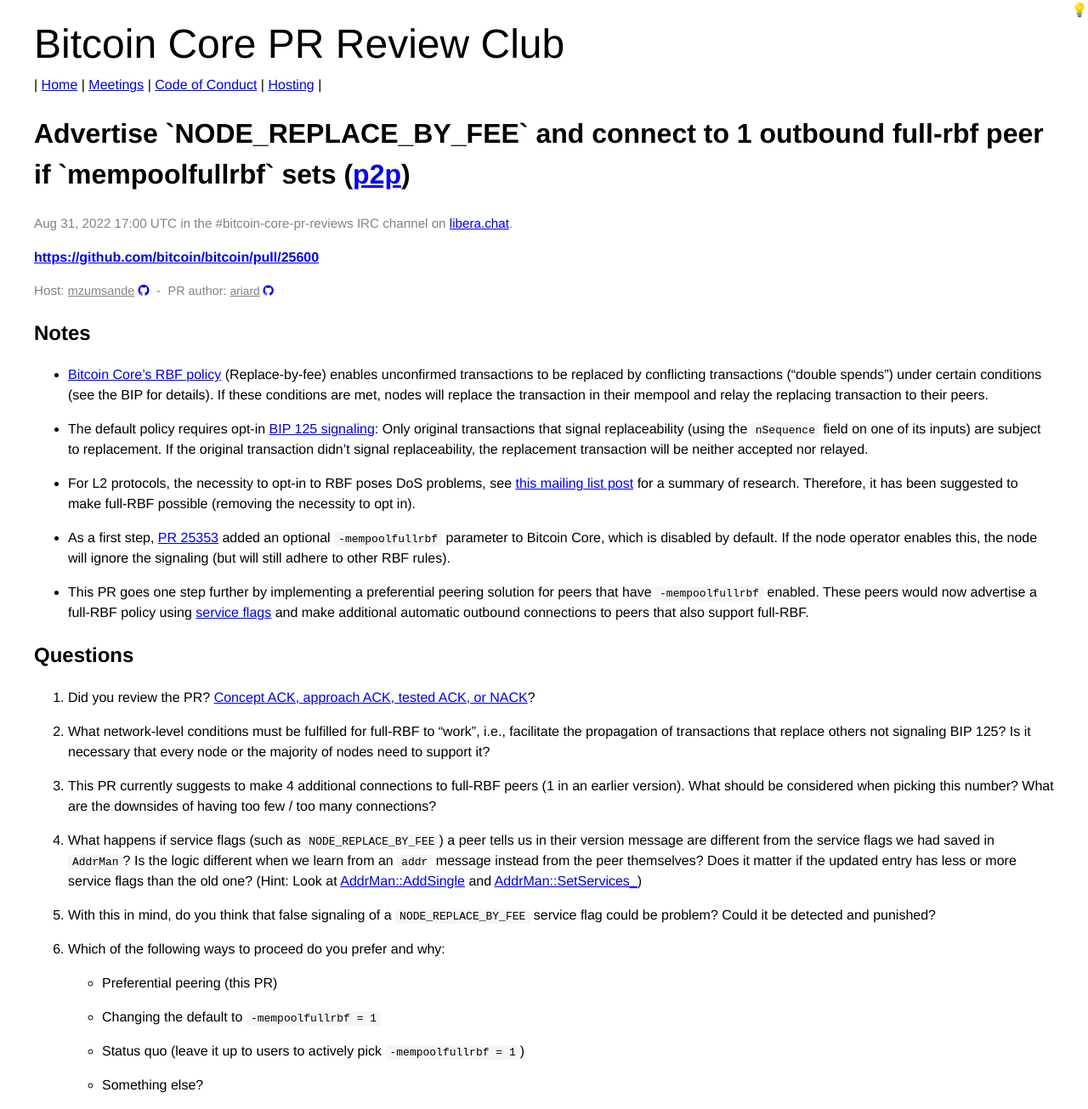
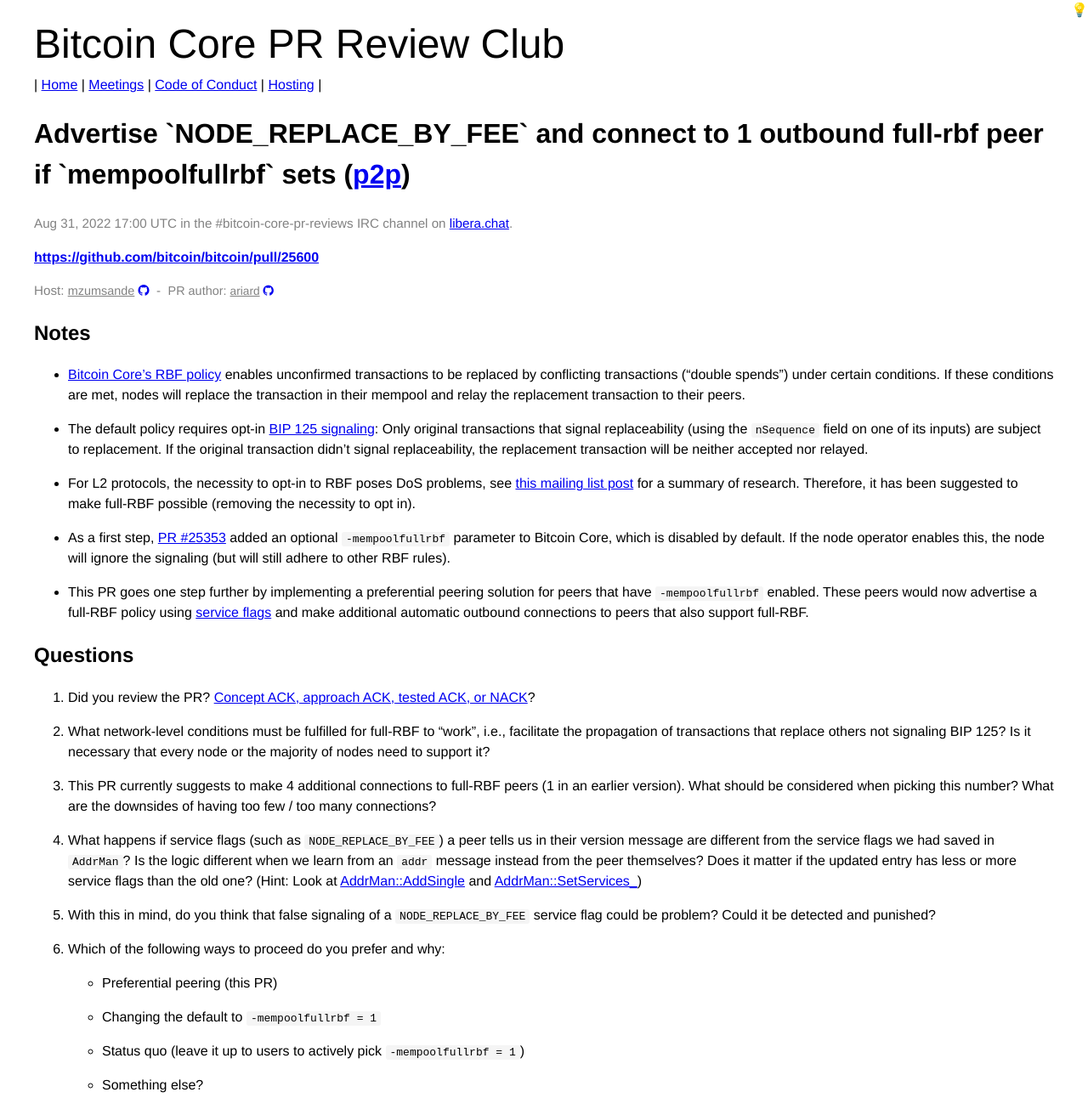
Before and after one commit to bitcoin-core-review-club/website, a Jekyll site: the page built from _posts/2022-08-31-#25600.md, in a window 1280 px wide. Shown: the whole page at 85% size. Built offline with Jekyll 4.4.1, drawn with Linux system fonts in a browser that asks for light colours.

Commit message:
small fixups to n25600

```diff
--- a/_posts/2022-08-31-#25600.md
+++ b/_posts/2022-08-31-#25600.md
@@ -12,10 +12,10 @@
 
 ## Notes
 
-- [Bitcoin Core's RBF policy](https://github.com/bitcoin/bitcoin/blob/23.x/doc/policy/mempool-replacements.md#mempool-replacements) (Replace-by-fee)
+- [Bitcoin Core's RBF policy](https://github.com/bitcoin/bitcoin/blob/23.x/doc/policy/mempool-replacements.md#mempool-replacements)
 enables unconfirmed transactions to be replaced by conflicting transactions ("double spends") under certain
-conditions (see the BIP for details). If these conditions are met, nodes will replace the transaction
-in their mempool and relay the replacing transaction to their peers.
+conditions. If these conditions are met, nodes will replace the transaction
+in their mempool and relay the replacement transaction to their peers.
 
 - The default policy requires opt-in [BIP 125 signaling](https://github.com/bitcoin/bips/blob/master/bip-0125.mediawiki):
 Only original transactions that signal
@@ -28,7 +28,7 @@
 for a summary of research.
 Therefore, it has been suggested to make full-RBF possible (removing the necessity to opt in).
 
-- As a first step, [PR 25353](https://github.com/bitcoin/bitcoin/pull/25353) added an optional
+- As a first step, [PR #25353](https://github.com/bitcoin/bitcoin/pull/25353) added an optional
 `-mempoolfullrbf` parameter to Bitcoin Core, which is disabled by default.
 If the node operator enables this, the node will ignore the signaling (but will still adhere to other RBF rules).
 
```
